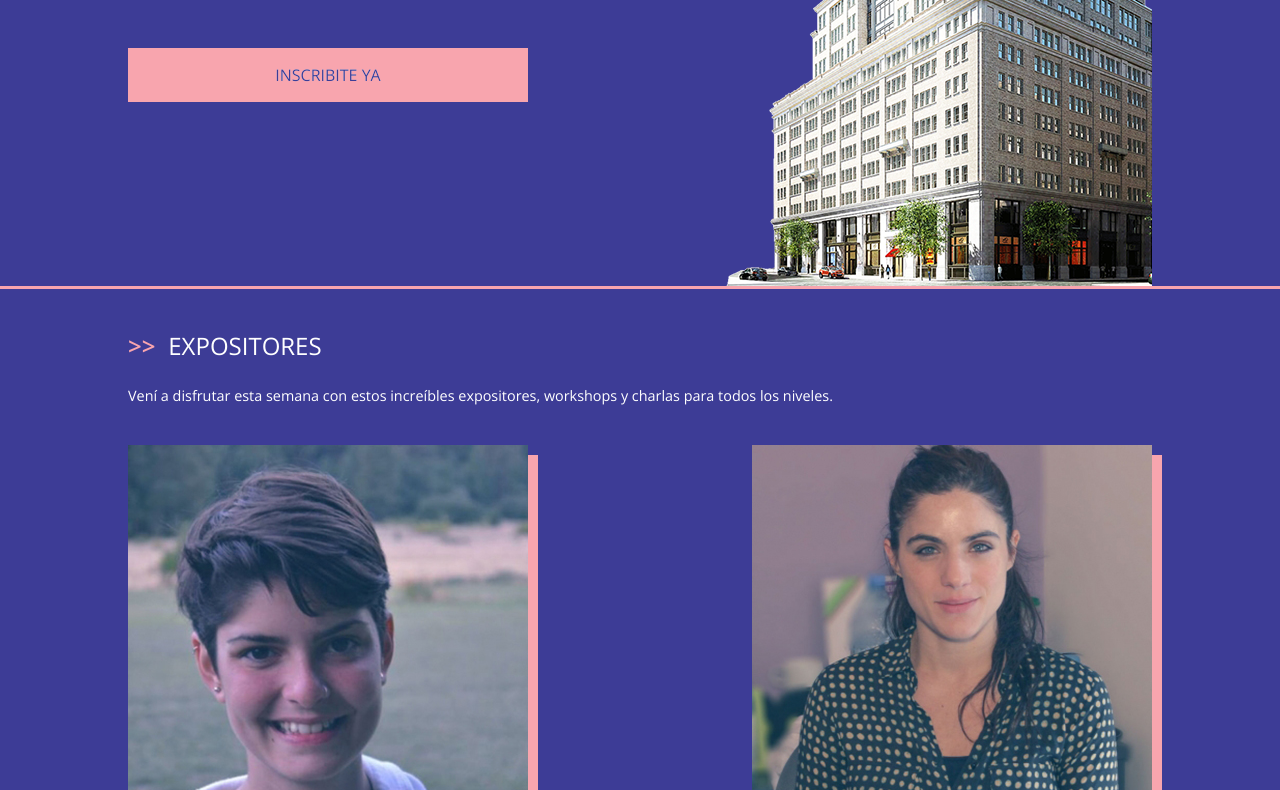
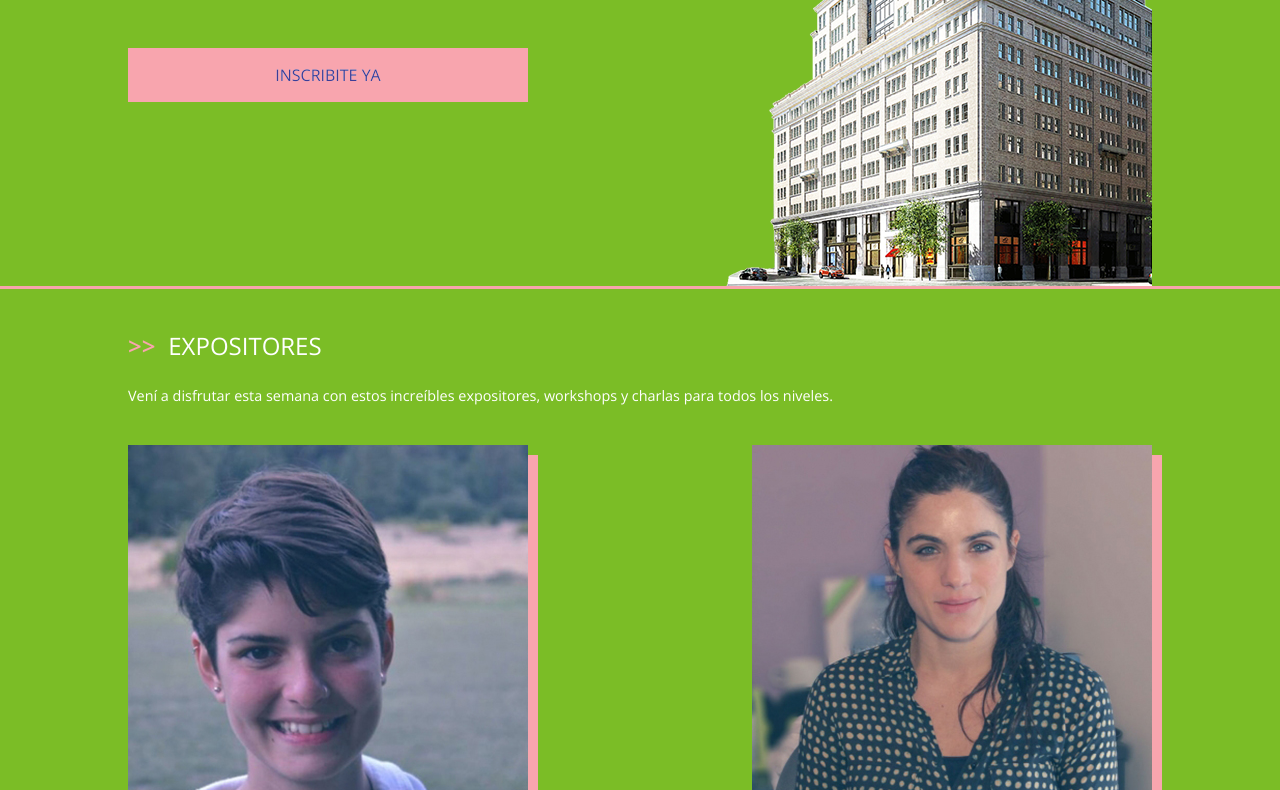
Before and after one commit to marianosantamaria/probandogit2proyectoutn, a plain HTML site: page index.html in a window 1280 px wide. Shown: the part 325-1115 px from the top of the page. Drawn offline with nearby package versions, Linux system fonts and the light colour scheme.

Commit message:
cambio de color

```diff
--- a/css/style.css
+++ b/css/style.css
@@ -7,7 +7,7 @@
   box-sizing: border-box; }
 
 body {
-  background-color: #3d3c96;
+  background-color: #7bbd26;
   font-family: "Open Sans", sans-serif;
   color: #FFF;
   overflow-x: hidden; }
```
